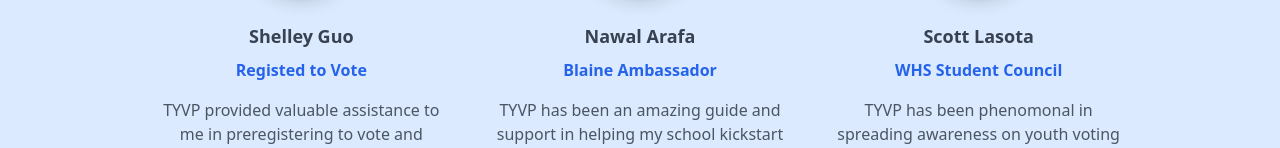
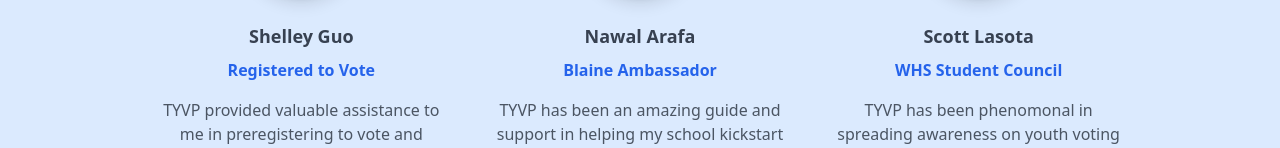
Before and after one commit to aviBandi/youthVoterProject, a React (Create React App) app in the folder my-app/: page /home in a window 1280 px wide. Shown: the part 2738-2886 px from the top of the page. Built offline with nearby package versions, Linux system fonts and the light colour scheme; a web font is replaced by a local one.

Commit message:
spelling mistake

```diff
--- a/my-app/src/data.js
+++ b/my-app/src/data.js
@@ -5,7 +5,7 @@ import { registerToVote, planningEvent, volunteerTraining, Shelley, Nawal } from
 const Testimonials = [
     {
         name: 'Shelley Guo',
-        role: 'Registed to Vote',
+        role: 'Registered to Vote',
         image: Shelley,
         testimonial: 'TYVP provided valuable assistance to me in preregistering to vote and helped educate me on the voting process.'
     },
```
